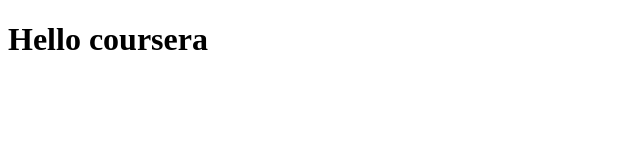
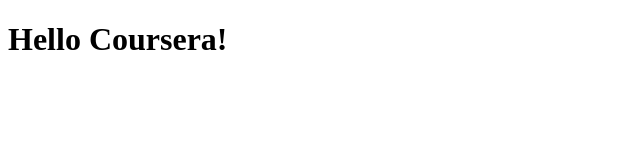
Before and after one commit to fayedanik/coursera-test, a plain HTML site: page site/index.html in a window 1280 px wide. Shown: the full height of the page, 0-640 px from the left. Drawn offline with Linux system fonts and the light colour scheme.

Commit message:
commit by fayedanik

```diff
--- a/site/index.html
+++ b/site/index.html
@@ -8,7 +8,7 @@
 </head>
 <body>
     <h1>
-        Hello coursera
+        Hello Coursera!
     </h1>
 </body>
 </html>
```
